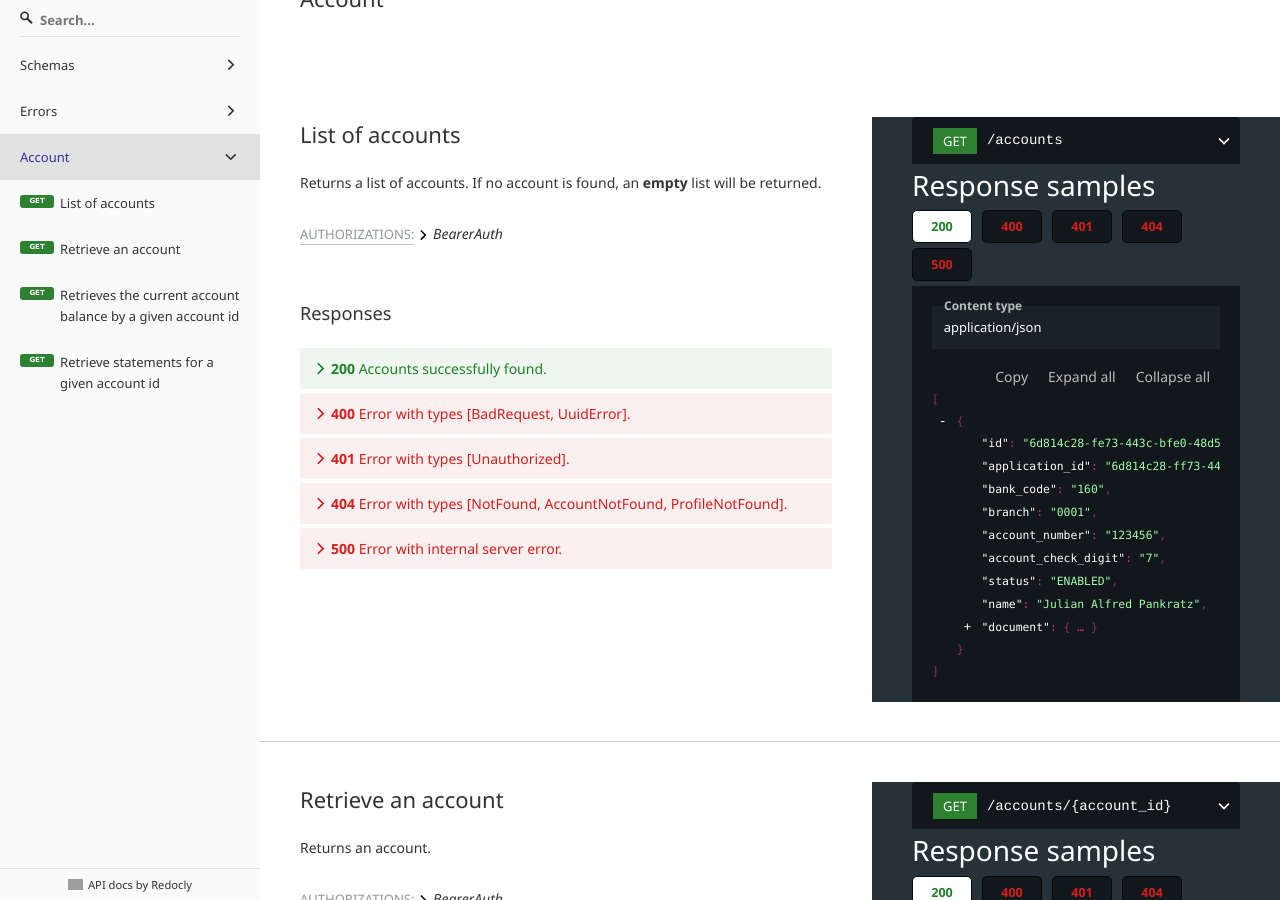
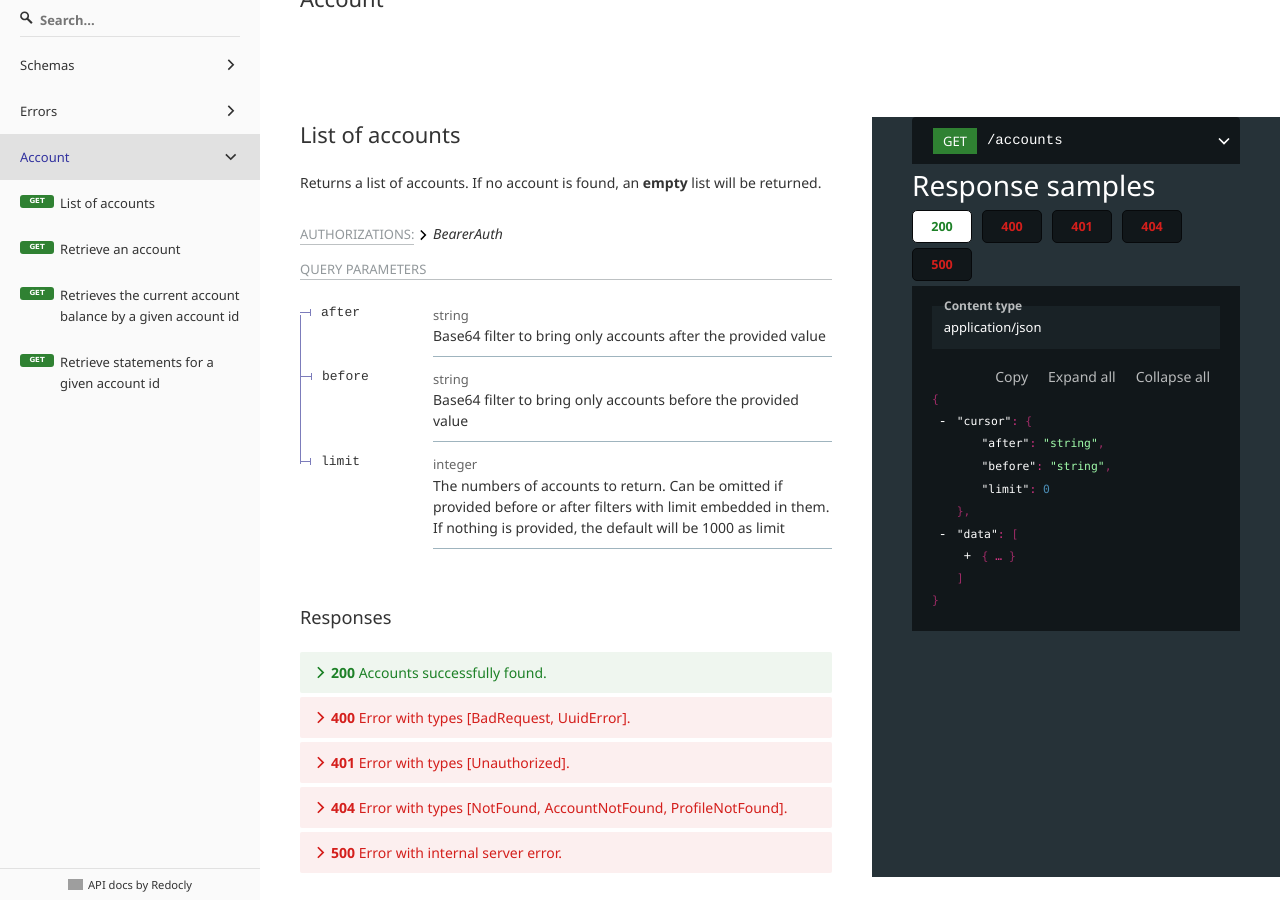
Before and after one commit to r4digital/developers, a Jekyll site: the page built from _apis/banking.html, in a window 1280 px wide and 900 px high, scrolled down 1868 px. Built offline with Jekyll 4.4.1, drawn with Linux system fonts in a browser that asks for light colours; nearby versions of some CDN libraries; a style sheet for code colours, icons or effects is not loaded; grey boxes are pictures that could not be loaded.

Commit message:
docs: update baas-banking documentation 3fb60c8c

```diff
--- a/assets/baas-banking/openapi.json
+++ b/assets/baas-banking/openapi.json
@@ -33,12 +33,64 @@
             "BearerAuth": []
           }
         ],
+        "parameters": [
+          {
+            "in": "query",
+            "name": "after",
+            "schema": {
+              "type": "string"
+            },
+            "description": "Base64 filter to bring only accounts after the provided value",
+            "required": false
+          },
+          {
+            "in": "query",
+            "name": "before",
+            "schema": {
+              "type": "string"
+            },
+            "description": "Base64 filter to bring only accounts before the provided value",
+            "required": false
+          },
+          {
+            "in": "query",
+            "name": "limit",
+            "schema": {
+              "type": "integer"
+            },
+            "description": "The numbers of accounts to return. Can be omitted if provided before or after filters with limit embedded in them. If nothing is provided, the default will be 1000 as limit",
+            "required": false
+          }
+        ],
         "responses": {
           "200": {
             "description": "Accounts successfully found.",
             "content": {
               "application/json": {
                 "schema": {
+                  "type": "object",
+                  "properties": {
+                    "cursor": {
+                      "type": "object",
+                      "properties": {
+                        "after": {
+                          "type": "string",
+                          "format": "base64",
+                          "description": "cursor pointing at the last item of the list. If no more items exist, the property is removed from the response"
+                        },
+                        "before": {
+                          "type": "string",
+                          "format": "base64",
+                          "description": "cursor pointing at the first item of the list. If its the first available item, the property is removed from the response"
+                        },
+                        "limit": {
+                          "type": "number",
+                          "format": "base64",
+                          "description": "number of items to return."
+                        }
+                      }
+                    },
+                    "data": {
                       "type": "array",
                       "items": {
                         "type": "object",
@@ -108,6 +160,8 @@
                                 "type": "string",
                                 "description": "Document's value",
                                 "example": "12345678901"
+                              }
+                            }
                           }
                         }
                       }
```
Also changed, not shown: 1 other file. Lines whose indentation alone changed are shown as unchanged.
